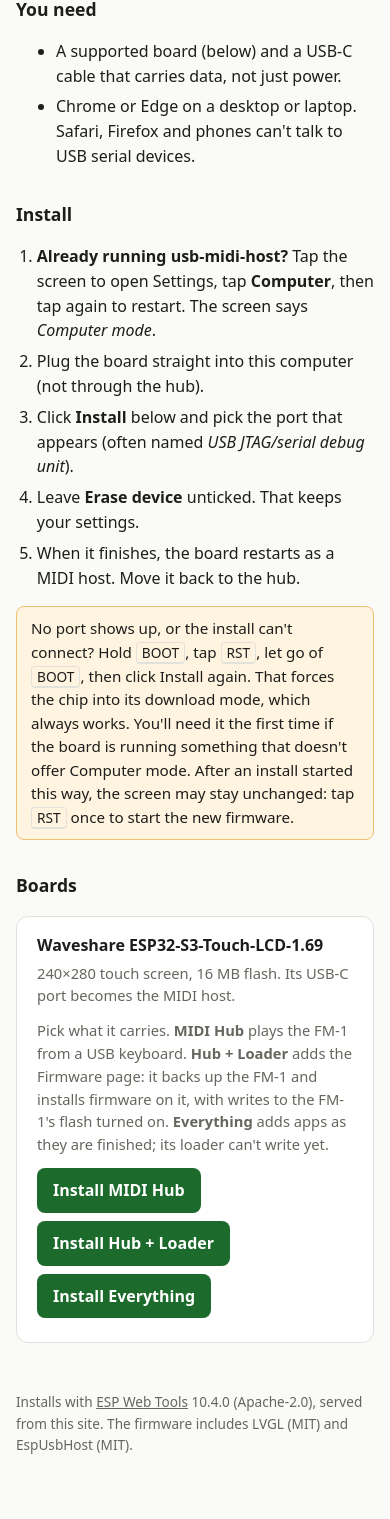
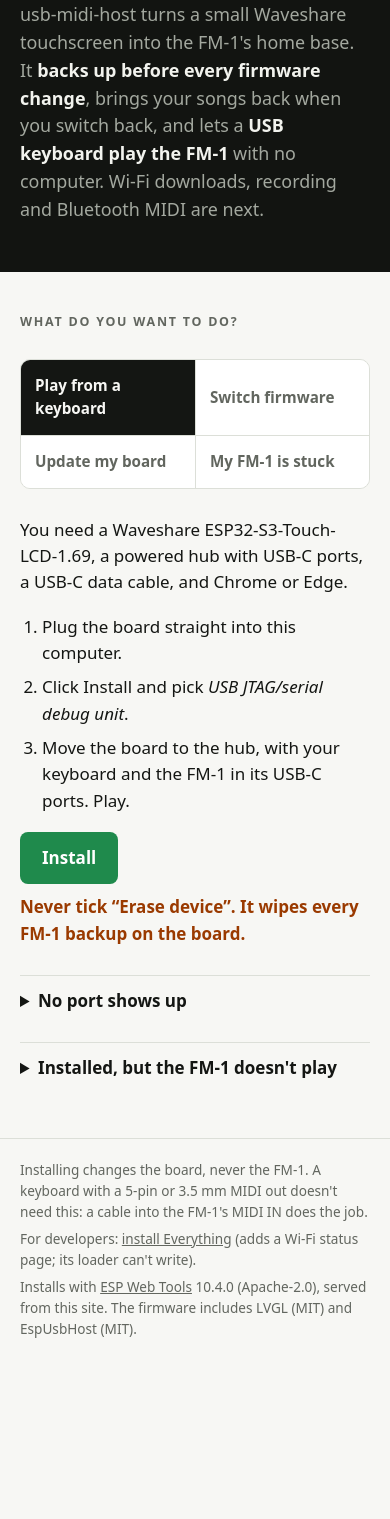
Before and after one commit to chadthornton/outrigger, a plain HTML site: page site/index.html in a window 390 px wide. Shown: the part 189-1708 px from the top of the page. After the commit the page ends 1574 px from the top, so only its background shows below. Drawn offline with Linux system fonts and the light colour scheme.

Commit message:
Installer page: editorial rewrite around switching firmware and keeping songs
One claim, four paths (play, switch, update, stuck), one button each, and the
Erase warning under every Install button. Manifest paths unchanged.

Co-Authored-By: Claude Opus 5.5 <noreply@anthropic.com>

```diff
--- a/site/index.html
+++ b/site/index.html
@@ -3,97 +3,190 @@
 <head>
 <meta charset="utf-8">
 <meta name="viewport" content="width=device-width, initial-scale=1">
-<title>usb-midi-host installer</title>
+<title>usb-midi-host for the M-VAVE FM-1</title>
 <script type="module" src="vendor/esp-web-tools-10.4.0/install-button.js"></script>
 <style>
+  /* Type-led: a dark masthead with one big claim, then four short paths. No font host: system faces only. */
   :root {
-    --bg: #fafaf8; --fg: #1d1d1b; --muted: #66665f; --card: #ffffff; --line: #e2e2dc;
-    --accent: #1d6b2c; --accent-fg: #ffffff; --warn-bg: #fff4e0; --warn-line: #f0c070;
+    --bg: #f7f7f4; --fg: #141613; --muted: #62665f; --line: #dcdfd8; --panel: #ffffff;
+    --mast: #121411; --mast-fg: #f2f3ee; --mast-muted: #a3a89f;
+    --accent: #1f8a4c; --accent-fg: #ffffff; --warn: #9a3a00;
     color-scheme: light dark;
   }
   @media (prefers-color-scheme: dark) {
     :root {
-      --bg: #121211; --fg: #ecece6; --muted: #a0a098; --card: #1c1c1a; --line: #33332f;
-      --accent: #22dd44; --accent-fg: #0b1a0e; --warn-bg: #2a1d08; --warn-line: #6a4a10;
+      --bg: #10120f; --fg: #eceee8; --muted: #9ca197; --line: #2b2f29; --panel: #181b17;
+      --mast: #050605; --accent: #3fcf7c; --accent-fg: #07160d; --warn: #ffaa66;
     }
   }
-  body { margin: 0; background: var(--bg); color: var(--fg);
-         font: 16px/1.55 system-ui, -apple-system, "Segoe UI", sans-serif; }
-  main { max-width: 640px; margin: 0 auto; padding: 32px 16px 64px; }
-  h1 { font-size: 1.7rem; margin: 0 0 4px; }
-  h2 { font-size: 1.1rem; margin: 32px 0 8px; }
-  p, li { color: var(--fg); }
-  .lede { color: var(--muted); margin-top: 0; }
-  .board { background: var(--card); border: 1px solid var(--line); border-radius: 12px; padding: 16px 20px; margin: 16px 0; }
-  .board h3 { margin: 0 0 4px; font-size: 1rem; }
-  .board p { margin: 0 0 12px; color: var(--muted); font-size: .92rem; }
+  * { box-sizing: border-box; }
+  [hidden] { display: none !important; }
+  body { margin: 0; background: var(--bg); color: var(--fg); font: 17px/1.55 system-ui, -apple-system, "Segoe UI", sans-serif; }
+  .wrap { max-width: 680px; margin: 0 auto; padding-left: max(20px, env(safe-area-inset-left)); padding-right: max(20px, env(safe-area-inset-right)); }
+  header { background: var(--mast); color: var(--mast-fg); padding-block: 56px 48px; }
+  .kicker { margin: 0 0 18px; font-size: .78rem; font-weight: 700; letter-spacing: .14em; text-transform: uppercase; color: var(--accent); }
+  h1 { margin: 0; font-size: clamp(2.3rem, 8vw, 3.6rem); line-height: 1.02; font-weight: 800; letter-spacing: -.03em; text-wrap: balance; }
+  .lede { margin: 22px 0 0; font-size: 1.12rem; color: var(--mast-muted); max-width: 34em; }
+  .lede b { color: var(--mast-fg); font-weight: 600; }
+  main { padding-block: 40px 56px; display: grid; gap: 28px; }
+  h2 { margin: 0; font-size: .78rem; font-weight: 700; letter-spacing: .14em; text-transform: uppercase; color: var(--muted); }
+  .paths { display: grid; grid-template-columns: repeat(4, 1fr); border: 1px solid var(--line); border-radius: 10px; overflow: hidden; }
+  .paths button { font: inherit; font-weight: 650; font-size: .95rem; text-align: left; padding: 14px 14px; border: 0;
+                  border-left: 1px solid var(--line); background: var(--panel); color: var(--muted); cursor: pointer; }
+  .paths button:first-child { border-left: 0; }
+  .paths button[aria-selected="true"] { background: var(--fg); color: var(--bg); }
+  @media (max-width: 560px) {
+    .paths { grid-template-columns: 1fr 1fr; }
+    .paths button:nth-child(3) { border-left: 0; }
+    .paths button:nth-child(n+3) { border-top: 1px solid var(--line); }
+  }
+  button:focus-visible, a:focus-visible, summary:focus-visible { outline: 3px solid var(--accent); outline-offset: 2px; }
+  .path { display: grid; gap: 18px; }
+  .path > p { margin: 0; }
+  ol { margin: 0; padding-left: 1.3em; display: grid; gap: 8px; }
+  .act { display: grid; gap: 10px; justify-items: start; }
+  .row { display: flex; flex-wrap: wrap; gap: 10px; }
+  .erase { margin: 0; font-weight: 600; color: var(--warn); }
   esp-web-install-button { --esp-tools-button-color: var(--accent); --esp-tools-button-text-color: var(--accent-fg);
-                           --esp-tools-button-border-radius: 8px; }
-  esp-web-install-button { display: inline-block; margin: 0 8px 8px 0; }
+                           --esp-tools-button-border-radius: 8px; display: inline-block; }
   esp-web-install-button button { background: var(--accent); color: var(--accent-fg); border: 0; border-radius: 8px;
-                                  padding: 10px 16px; font: inherit; font-weight: 600; cursor: pointer; }
-  .note { background: var(--warn-bg); border: 1px solid var(--warn-line); border-radius: 8px; padding: 10px 14px; font-size: .95rem; }
-  ol { padding-left: 1.3em; }
-  li { margin: 6px 0; }
-  kbd { border: 1px solid var(--line); border-bottom-width: 2px; border-radius: 4px; padding: 0 5px; font: inherit; font-size: .9em; }
-  footer { margin-top: 48px; color: var(--muted); font-size: .85rem; }
+                                  padding: 13px 22px; font: inherit; font-weight: 700; cursor: pointer; }
+  .alt esp-web-install-button button { background: transparent; color: var(--fg); box-shadow: inset 0 0 0 2px var(--line); }
+  esp-web-install-button span { color: var(--muted); font-size: .95rem; }
+  details { border-top: 1px solid var(--line); padding-top: 12px; }
+  summary { cursor: pointer; font-weight: 600; }
+  details > :not(summary) { margin: 10px 0 0; }
+  .small { font-size: .92rem; color: var(--muted); }
+  kbd, code { font: .88em ui-monospace, "SF Mono", Menlo, Consolas, monospace; }
+  kbd { border: 1px solid var(--line); border-bottom-width: 2px; border-radius: 4px; padding: 0 5px; }
   a { color: inherit; }
+  footer { border-top: 1px solid var(--line); padding-block: 20px 40px; color: var(--muted); font-size: .85rem; }
+  footer p { margin: 0 0 6px; }
 </style>
 </head>
 <body>
-<main>
-  <h1>usb-midi-host</h1>
-  <p class="lede">Turn a Waveshare ESP32-S3 touch board into a computer-free USB MIDI host. Plug a keyboard and a synth into a
-    powered hub and play.</p>
+<header>
+  <div class="wrap">
+    <p class="kicker">For the M-VAVE FM-1</p>
+    <h1>Switch firmware. Keep every song.</h1>
+    <p class="lede">usb-midi-host turns a small Waveshare touchscreen into the FM-1's home base. It <b>backs up before every
+      firmware change</b>, brings your songs back when you switch back, and lets a <b>USB keyboard play the FM-1</b> with no
+      computer. Wi-Fi downloads, recording and Bluetooth MIDI are next.</p>
+  </div>
+</header>
 
-  <h2>You need</h2>
-  <ul>
-    <li>A supported board (below) and a USB-C cable that carries data, not just power.</li>
-    <li>Chrome or Edge on a desktop or laptop. Safari, Firefox and phones can't talk to USB serial devices.</li>
-  </ul>
-
-  <h2>Install</h2>
-  <ol>
-    <li><strong>Already running usb-midi-host?</strong> Tap the screen to open Settings, tap <strong>Computer</strong>, then tap
-      again to restart. The screen says <em>Computer mode</em>.</li>
-    <li>Plug the board straight into this computer (not through the hub).</li>
-    <li>Click <strong>Install</strong> below and pick the port that appears (often named <em>USB JTAG/serial debug unit</em>).</li>
-    <li>Leave <strong>Erase device</strong> unticked. That keeps your settings.</li>
-    <li>When it finishes, the board restarts as a MIDI host. Move it back to the hub.</li>
-  </ol>
-  <p class="note">No port shows up, or the install can't connect? Hold <kbd>BOOT</kbd>, tap <kbd>RST</kbd>, let go of
-    <kbd>BOOT</kbd>, then click Install again. That forces the chip into its download mode, which always works. You'll need it
-    the first time if the board is running something that doesn't offer Computer mode. After an install started this way,
-    the screen may stay unchanged: tap <kbd>RST</kbd> once to start the new firmware.</p>
-
-  <h2>Boards</h2>
-  <div class="board">
-    <h3>Waveshare ESP32-S3-Touch-LCD-1.69</h3>
-    <p>240×280 touch screen, 16 MB flash. Its USB-C port becomes the MIDI host.</p>
-    <p>Pick what it carries. <strong>MIDI Hub</strong> plays the FM-1 from a USB keyboard. <strong>Hub + Loader</strong>
-      adds the Firmware page: it backs up the FM-1 and installs firmware on it, with writes to the FM-1's flash turned on.
-      <strong>Everything</strong> adds apps as they are finished; its loader can't write yet.</p>
-    <esp-web-install-button manifest="firmware/waveshare-esp32-s3-touch-lcd-1.69/hub/manifest.json">
-      <button slot="activate">Install MIDI Hub</button>
-      <span slot="unsupported">This browser can't flash boards. Open this page in Chrome or Edge on a computer.</span>
-      <span slot="not-allowed">Flashing needs a secure page: open this over https:// or from localhost.</span>
-    </esp-web-install-button>
-    <esp-web-install-button manifest="firmware/waveshare-esp32-s3-touch-lcd-1.69/hub-loader/manifest.json">
-      <button slot="activate">Install Hub + Loader</button>
-      <span slot="unsupported">This browser can't flash boards. Open this page in Chrome or Edge on a computer.</span>
-      <span slot="not-allowed">Flashing needs a secure page: open this over https:// or from localhost.</span>
-    </esp-web-install-button>
-    <esp-web-install-button manifest="firmware/waveshare-esp32-s3-touch-lcd-1.69/everything/manifest.json">
-      <button slot="activate">Install Everything</button>
-      <span slot="unsupported">This browser can't flash boards. Open this page in Chrome or Edge on a computer.</span>
-      <span slot="not-allowed">Flashing needs a secure page: open this over https:// or from localhost.</span>
-    </esp-web-install-button>
+<main class="wrap">
+  <h2>What do you want to do?</h2>
+  <div class="paths" role="tablist">
+    <button role="tab" id="tab-play" aria-controls="play" aria-selected="true">Play from a keyboard</button>
+    <button role="tab" id="tab-switch" aria-controls="switch" aria-selected="false">Switch firmware</button>
+    <button role="tab" id="tab-update" aria-controls="update" aria-selected="false">Update my board</button>
+    <button role="tab" id="tab-stuck" aria-controls="stuck" aria-selected="false">My FM-1 is stuck</button>
   </div>
 
-  <footer>
-    Installs with <a href="https://github.com/esphome/esp-web-tools">ESP Web Tools</a> 10.4.0 (Apache-2.0), served from this
-    site. The firmware includes LVGL (MIT) and EspUsbHost (MIT).
-  </footer>
+  <section class="path" id="play" role="tabpanel" aria-labelledby="tab-play">
+    <p>You need a Waveshare ESP32-S3-Touch-LCD-1.69, a powered hub with USB-C ports, a USB-C data cable, and Chrome or Edge.</p>
+    <ol>
+      <li>Plug the board straight into this computer.</li>
+      <li>Click Install and pick <em>USB JTAG/serial debug unit</em>.</li>
+      <li>Move the board to the hub, with your keyboard and the FM-1 in its USB-C ports. Play.</li>
+    </ol>
+    <div class="act">
+      <esp-web-install-button manifest="firmware/waveshare-esp32-s3-touch-lcd-1.69/hub/manifest.json">
+        <button slot="activate">Install</button>
+        <span slot="unsupported">This browser can't install. Use Chrome or Edge on a computer.</span>
+        <span slot="not-allowed">Installing needs a secure page: open this over https:// or from localhost.</span>
+      </esp-web-install-button>
+      <p class="erase">Never tick “Erase device”. It wipes every FM-1 backup on the board.</p>
+    </div>
+  </section>
+
+  <section class="path" id="switch" role="tabpanel" aria-labelledby="tab-switch">
+    <p>Install the loader, set it up once from a Mac, then switch from the board's screen. It checks the FM-1, backs it up,
+      writes only the firmware and reads every byte back.</p>
+    <div class="act">
+      <esp-web-install-button manifest="firmware/waveshare-esp32-s3-touch-lcd-1.69/hub-loader/manifest.json">
+        <button slot="activate">Install with loader</button>
+        <span slot="unsupported">This browser can't install. Use Chrome or Edge on a computer.</span>
+        <span slot="not-allowed">Installing needs a secure page: open this over https:// or from localhost.</span>
+      </esp-web-install-button>
+      <p class="erase">Never tick “Erase device”. It wipes every FM-1 backup on the board.</p>
+    </div>
+    <details>
+      <summary>The one-time Mac setup</summary>
+      <p>The loader needs a file from the FM-1's chip maker that this page may not publish. With the board in Computer mode, run
+        <code>make flash-store CONFIRM=erase-store</code> from this project, then add firmwares with
+        <code>make store-add PKGS="sloop.fwsc skiff.fwsc"</code>. Until then the board says <em>Store unreadable</em>.</p>
+    </details>
+  </section>
+
+  <section class="path" id="update" role="tabpanel" aria-labelledby="tab-update">
+    <p>On the board, open Settings, tap <b>Computer</b>, and tap it again within 3 seconds. Plug it into this computer and
+      install the build it already runs. Settings shows which.</p>
+    <div class="act">
+      <div class="row">
+        <esp-web-install-button manifest="firmware/waveshare-esp32-s3-touch-lcd-1.69/hub/manifest.json">
+          <button slot="activate">Update</button>
+          <span slot="unsupported">This browser can't install. Use Chrome or Edge on a computer.</span>
+          <span slot="not-allowed">Installing needs a secure page: open this over https:// or from localhost.</span>
+        </esp-web-install-button>
+        <span class="alt"><esp-web-install-button manifest="firmware/waveshare-esp32-s3-touch-lcd-1.69/hub-loader/manifest.json">
+          <button slot="activate">Update with loader</button>
+          <span slot="unsupported"></span>
+          <span slot="not-allowed"></span>
+        </esp-web-install-button></span>
+      </div>
+      <p class="erase">Never tick “Erase device”. It wipes every FM-1 backup on the board.</p>
+    </div>
+  </section>
+
+  <section class="path" id="stuck" role="tabpanel" aria-labelledby="tab-stuck">
+    <p>It's almost certainly not dead: the FM-1 has a recovery mode in ROM that no firmware can overwrite. This board can't
+      reach an FM-1 that won't start, but a computer can:
+      <a href="https://thefirmwarehub.com/#rescue">the Firmware Hub's Rescue</a>,
+      <a href="https://github.com/Quixotic7/MvaveFM1Unbricker">MvaveFM1Unbricker</a>, or, if no computer sees it at all, the
+      <a href="https://github.com/Quixotic7/MvaveFM1Unbricker/blob/main/TRANSPORTER-GUIDE.md">Transporter</a>.</p>
+  </section>
+
+  <details>
+    <summary>No port shows up</summary>
+    <p>Try another cable: charge-only ones never show up. Or hold <kbd>BOOT</kbd>, tap <kbd>RST</kbd>, let go of
+      <kbd>BOOT</kbd>, and click Install again. Tap <kbd>RST</kbd> once when it's done.</p>
+  </details>
+  <details>
+    <summary>Installed, but the FM-1 doesn't play</summary>
+    <p>Use the hub's USB-C ports, and keep to one keyboard: the board has room for the hub, the FM-1 and one controller.
+      Green all along the screen means notes are getting through.</p>
+  </details>
 </main>
+
+<footer>
+  <div class="wrap">
+    <p>Installing changes the board, never the FM-1. A keyboard with a 5-pin or 3.5 mm MIDI out doesn't need this: a cable into
+      the FM-1's MIDI IN does the job.</p>
+    <p>For developers:
+      <esp-web-install-button manifest="firmware/waveshare-esp32-s3-touch-lcd-1.69/everything/manifest.json">
+        <button slot="activate" style="all: unset; text-decoration: underline; cursor: pointer;">install Everything</button>
+        <span slot="unsupported"></span>
+        <span slot="not-allowed"></span>
+      </esp-web-install-button>
+      (adds a Wi-Fi status page; its loader can't write).</p>
+    <p>Installs with <a href="https://github.com/esphome/esp-web-tools">ESP Web Tools</a> 10.4.0 (Apache-2.0), served from this
+      site. The firmware includes LVGL (MIT) and EspUsbHost (MIT).</p>
+  </div>
+</footer>
+
+<script>
+  // Without this script every path shows, one after another.
+  const tabs = [...document.querySelectorAll('.paths button')];
+  function pick(tab) {
+    for (const t of tabs) {
+      t.setAttribute('aria-selected', t === tab);
+      document.getElementById(t.getAttribute('aria-controls')).hidden = t !== tab;
+    }
+  }
+  tabs.forEach(t => t.addEventListener('click', () => pick(t)));
+  pick(tabs[0]);
+</script>
 </body>
 </html>
```
Also changed, not shown: 1 other file.
